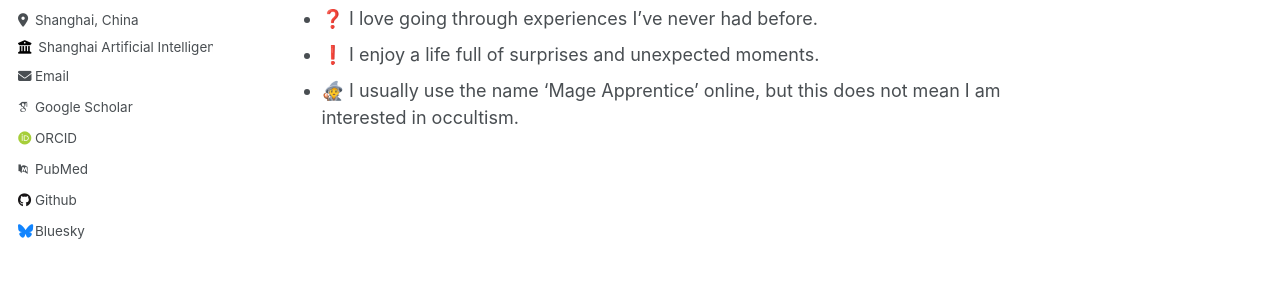
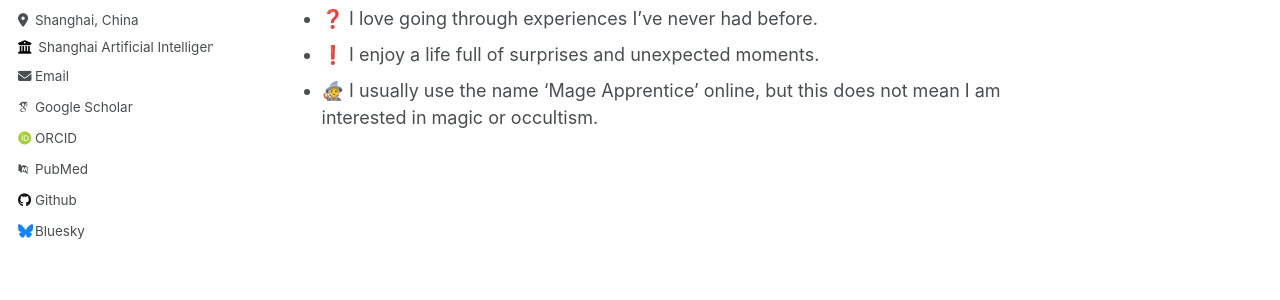
Before and after one commit to zmliao/zmliao.github.io, a Jekyll site: the page built from _pages/about.md, in a window 1280 px wide and 900 px high, scrolled down 528 px. Shown: the part 353-653 px from the top of the window. Built offline with Jekyll 4.4.1, drawn with Linux system fonts in a browser that asks for light colours; some web fonts are replaced.

Commit message:
Update about.md

```diff
--- a/_pages/about.md
+++ b/_pages/about.md
@@ -29,4 +29,4 @@ I am currently learning [CUDA](https://www.nvidia.cn/geforce/technologies/cuda/)
 + 🎵 I like classical music and electronic music.
 + ❓ I love going through experiences I've never had before.
 + ❗ I enjoy a life full of surprises and unexpected moments.
-+ 🧙‍ I usually use the name 'Mage Apprentice' online, but this does not mean I am interested in occultism.
++ 🧙‍ I usually use the name 'Mage Apprentice' online, but this does not mean I am interested in magic or occultism.
```
